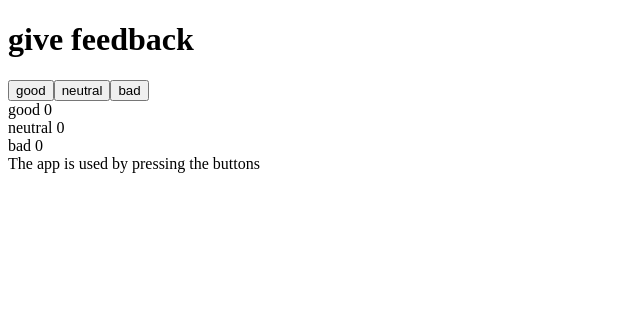
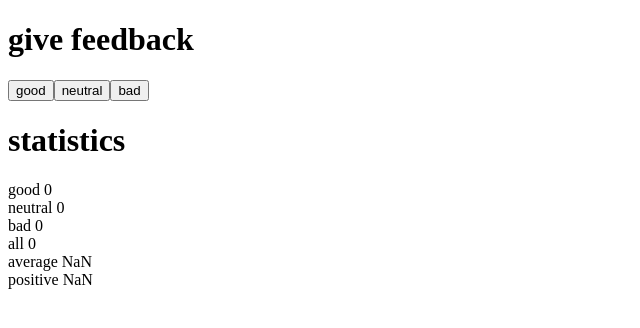
Before and after one commit to RobGhys/fso-complex-state, a React (Create React App) app: page / in a window 1280 px wide. Shown: the top 328 px of the page, without its empty margins (0-640 px from the left). Built offline with nearby package versions, Linux system fonts and the light colour scheme.

Commit message:
step 1 & 2

```diff
--- a/src/App.js
+++ b/src/App.js
@@ -2,7 +2,7 @@ import React, {useState} from 'react';
 
 import './App.css';
 
-const Title = () => <h1>give feedback</h1>;
+const Title = ({title}) => <h1>{title}</h1>;
 
 // Conditional rendering depending on the state of the app
 const History = (props) => {
@@ -17,6 +17,14 @@ const History = (props) => {
         </div>
     )
 };
+
+const ShowStat = ({text, score}) => {
+    return (
+        <div>
+            {text} {score}
+        </div>
+    )
+}
 
 const Button = ({ handleClick, text }) => (
     <button onClick={handleClick}>
@@ -47,24 +55,23 @@ const App = () => {
         setNeutral(neutral + 1);
     };
 
+    const totalFeedbacks = good + neutral + bad;
   return (
       <div>
-          <Title />
+          <Title title={'give feedback'} />
           <div className="row">
               <Button handleClick={handleGoodClick} text='good' />
               <Button handleClick={handleNeutralClick} text='neutral' />
               <Button handleClick={handleBadClick} text='bad' />
           </div>
-          <div>
-              good {good}
-          </div>
-          <div>
-              neutral {neutral}
-          </div>
-          <div>
-              bad {bad}
-          </div>
-          <History allClicks={allClicks} />
+          <Title title={'statistics'} />
+          <ShowStat text={'good'} score={good} />
+          <ShowStat text={'neutral'} score={neutral} />
+          <ShowStat text={'bad'} score={bad} />
+          <ShowStat text={'all'} score={totalFeedbacks} />
+          <ShowStat text={'average'} score={(good - bad) / totalFeedbacks} />
+          <ShowStat text={'positive'} score={good / totalFeedbacks} />
+
       </div>
   )
 }
```
